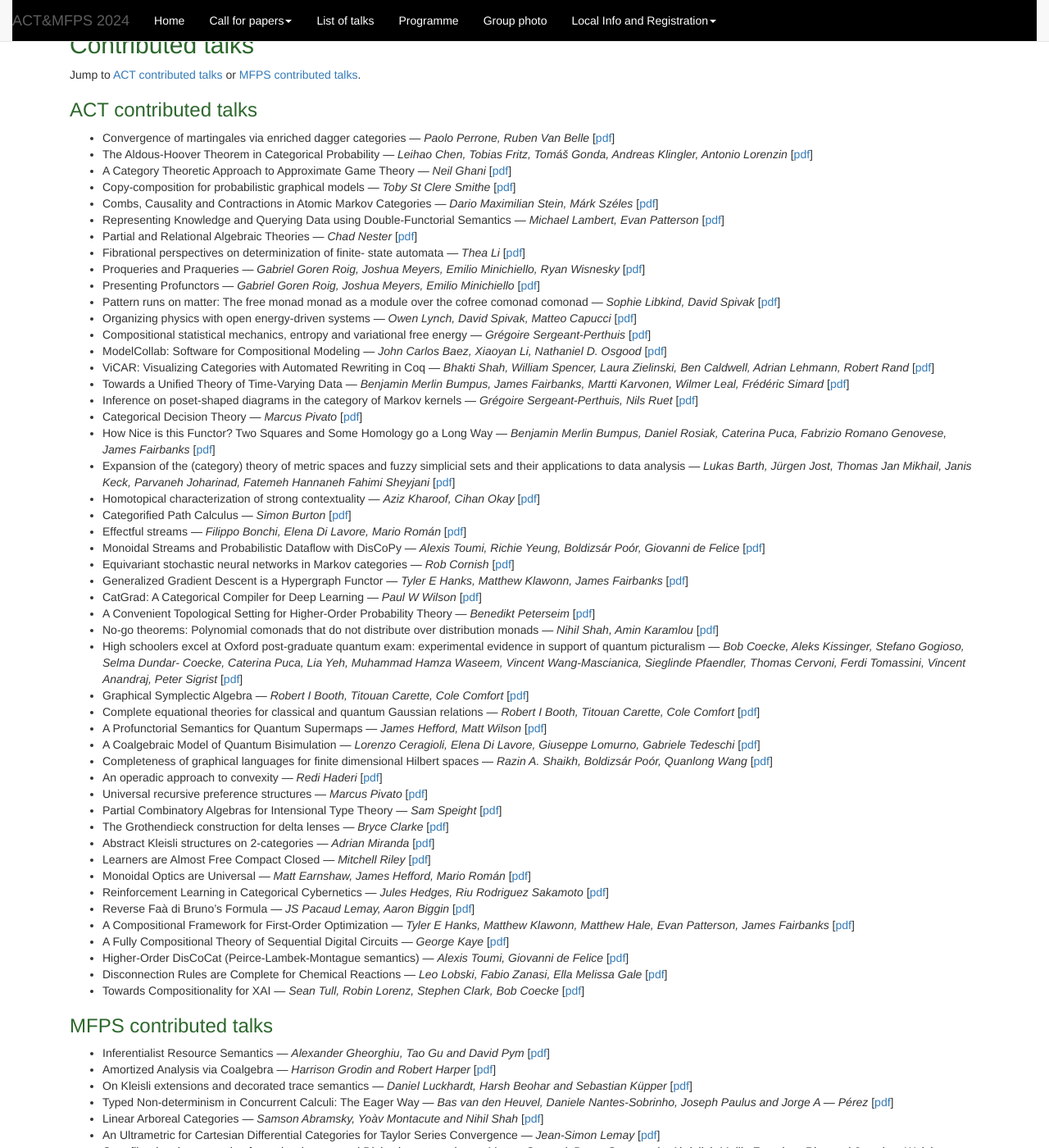
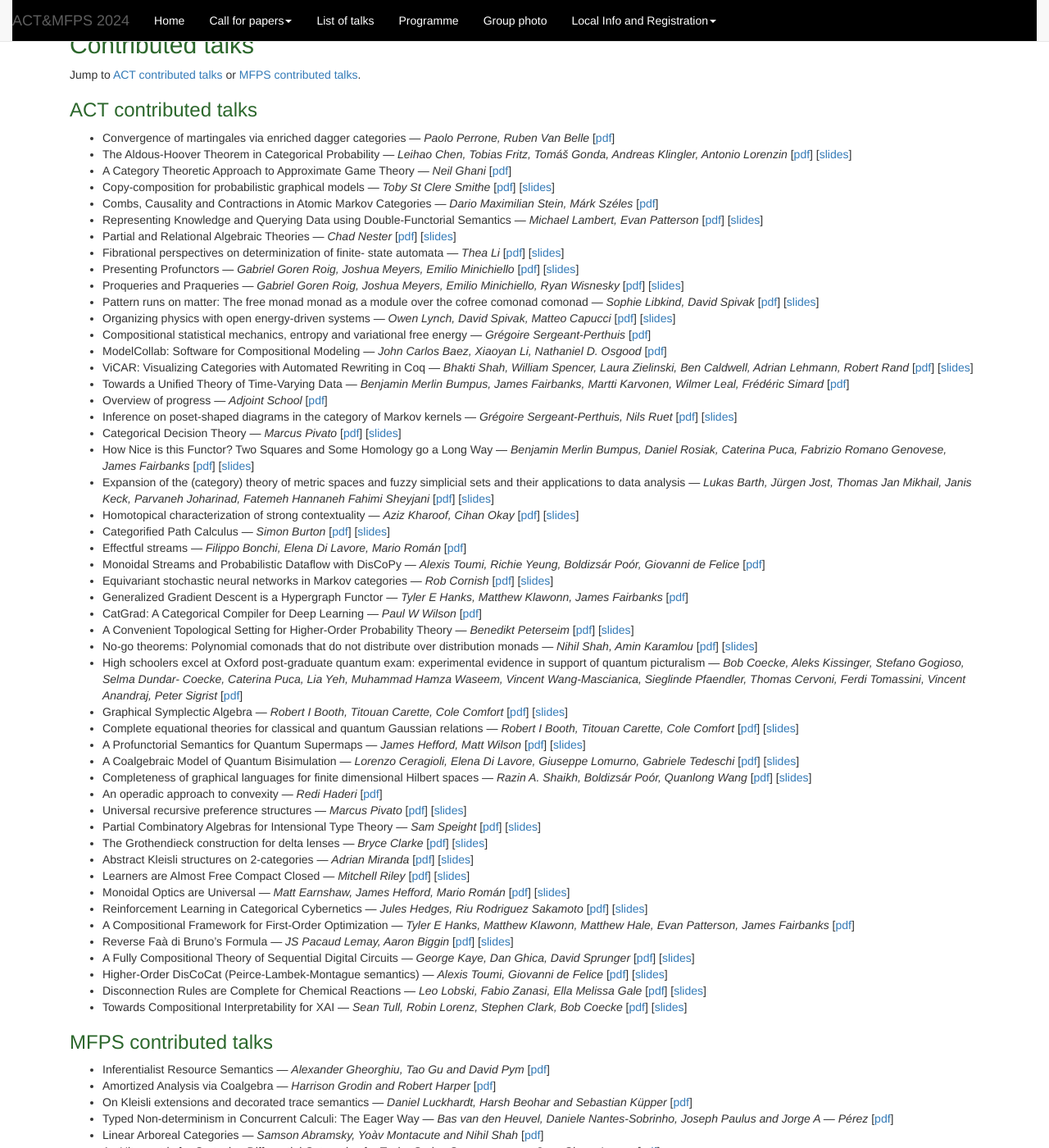
Before and after one commit to oxford24/oxford24.github.io, a Jekyll site: the page built from all-talks.md, in a window 1280 px wide and 1400 px high, scrolled down 819 px. Shown: the whole window at 82% size. Built offline with Jekyll 4.4.1, drawn with Linux system fonts in a browser that asks for light colours.

Commit message:
Update all-talks.md

```diff
--- a/all-talks.md
+++ b/all-talks.md
@@ -94,55 +94,55 @@ Jump to [ACT contributed talks](#act-contributed-talks) or [MFPS contributed tal
 ### ACT contributed talks
 
 * Convergence of martingales via enriched dagger categories &mdash; <i>Paolo Perrone, Ruben Van Belle</i> [<a href='https://oxford24.github.io/assets/act-papers/27_convergence_of_martingales_via.pdf'>pdf</a>]
-* The Aldous-Hoover Theorem in Categorical Probability &mdash; <i>Leihao Chen, Tobias Fritz, Tomáš Gonda, Andreas Klingler, Antonio Lorenzin</i> [<a href='https://oxford24.github.io/assets/act-papers/34_the_aldous_hoover_theorem_in_c.pdf'>pdf</a>]
+* The Aldous-Hoover Theorem in Categorical Probability &mdash; <i>Leihao Chen, Tobias Fritz, Tomáš Gonda, Andreas Klingler, Antonio Lorenzin</i> [<a href='https://oxford24.github.io/assets/act-papers/34_the_aldous_hoover_theorem_in_c.pdf'>pdf</a>] [<a href='https://oxford24.github.io/slides/34_the_aldous_hoover_theorem.pdf'>slides</a>]
 * A Category Theoretic Approach to Approximate Game Theory &mdash; <i>Neil Ghani</i> [<a href='https://oxford24.github.io/assets/act-papers/62_a_category_theoretic_approach_.pdf'>pdf</a>]
-* Copy-composition for probabilistic graphical models &mdash; <i>Toby St Clere Smithe</i> [<a href='https://oxford24.github.io/assets/act-papers/35_copy_composition_for_probabili.pdf'>pdf</a>]
+* Copy-composition for probabilistic graphical models &mdash; <i>Toby St Clere Smithe</i> [<a href='https://oxford24.github.io/assets/act-papers/35_copy_composition_for_probabili.pdf'>pdf</a>] [<a href='https://oxford24.github.io/slides/slides.pdf'>slides</a>]
 * Combs, Causality and Contractions in Atomic Markov Categories &mdash; <i>Dario Maximilian Stein, Márk Széles</i> [<a href='https://oxford24.github.io/assets/act-papers/47_combs_causality_and_contractio.pdf'>pdf</a>]
-* Representing Knowledge and Querying Data using Double-Functorial Semantics &mdash; <i>Michael Lambert, Evan Patterson</i> [<a href='https://oxford24.github.io/assets/act-papers/22_representing_knowledge_and_que.pdf'>pdf</a>]
-* Partial and Relational Algebraic Theories &mdash; <i>Chad Nester</i> [<a href='https://oxford24.github.io/assets/act-papers/26_partial_and_relational_algebra.pdf'>pdf</a>]
-* Fibrational perspectives on determinization of finite- state automata &mdash; <i>Thea Li</i> [<a href='https://oxford24.github.io/assets/act-papers/36_fibrational_perspectives_on_de.pdf'>pdf</a>]
-* Proqueries and Praqueries &mdash; <i>Gabriel Goren Roig, Joshua Meyers, Emilio Minichiello, Ryan Wisnesky</i> [<a href='https://oxford24.github.io/assets/act-papers/42_proqueries_and_praqueries.pdf'>pdf</a>]
-* Presenting Profunctors &mdash; <i>Gabriel Goren Roig, Joshua Meyers, Emilio Minichiello</i> [<a href='https://oxford24.github.io/assets/act-papers/38_presenting_profunctors.pdf'>pdf</a>]
-* Pattern runs on matter: The free monad monad as a module over the cofree comonad comonad &mdash; <i>Sophie Libkind, David Spivak</i> [<a href='https://oxford24.github.io/assets/act-papers/63_pattern_runs_on_matter_the_fre.pdf'>pdf</a>]
-* Organizing physics with open energy-driven systems &mdash; <i>Owen Lynch, David Spivak, Matteo Capucci</i> [<a href='https://oxford24.github.io/assets/act-papers/57_organizing_physics_with_open_e.pdf'>pdf</a>]
+* Representing Knowledge and Querying Data using Double-Functorial Semantics &mdash; <i>Michael Lambert, Evan Patterson</i> [<a href='https://oxford24.github.io/assets/act-papers/22_representing_knowledge_and_que.pdf'>pdf</a>] [<a href='https://oxford24.github.io/slides/ACT2024_Presentation.pdf'>slides</a>]
+* Partial and Relational Algebraic Theories &mdash; <i>Chad Nester</i> [<a href='https://oxford24.github.io/assets/act-papers/26_partial_and_relational_algebra.pdf'>pdf</a>] [<a href='https://oxford24.github.io/slides/26.pdf'>slides</a>]
+* Fibrational perspectives on determinization of finite- state automata &mdash; <i>Thea Li</i> [<a href='https://oxford24.github.io/assets/act-papers/36_fibrational_perspectives_on_de.pdf'>pdf</a>] [<a href='https://oxford24.github.io/slides/36.pdf'>slides</a>]
+* Presenting Profunctors &mdash; <i>Gabriel Goren Roig, Joshua Meyers, Emilio Minichiello</i> [<a href='https://oxford24.github.io/assets/act-papers/38_presenting_profunctors.pdf'>pdf</a>] [<a href='https://oxford24.github.io/slides/Goren Roig - Presenting Profunctors.pdf'>slides</a>]
+* Proqueries and Praqueries &mdash; <i>Gabriel Goren Roig, Joshua Meyers, Emilio Minichiello, Ryan Wisnesky</i> [<a href='https://oxford24.github.io/assets/act-papers/42_proqueries_and_praqueries.pdf'>pdf</a>] [<a href='https://oxford24.github.io/slides/ACT Pres Proqueries and Praqueries (5).pdf'>slides</a>]
+* Pattern runs on matter: The free monad monad as a module over the cofree comonad comonad &mdash; <i>Sophie Libkind, David Spivak</i> [<a href='https://oxford24.github.io/assets/act-papers/63_pattern_runs_on_matter_the_fre.pdf'>pdf</a>] [<a href='https://oxford24.github.io/slides/ACT2024-2.pdf'>slides</a>]
+* Organizing physics with open energy-driven systems &mdash; <i>Owen Lynch, David Spivak, Matteo Capucci</i> [<a href='https://oxford24.github.io/assets/act-papers/57_organizing_physics_with_open_e.pdf'>pdf</a>] [<a href='https://oxford24.github.io/slides/ACT Organizing Physics.pdf'>slides</a>]
 * Compositional statistical mechanics, entropy and variational free energy &mdash; <i>Grégoire Sergeant-Perthuis</i> [<a href='https://oxford24.github.io/assets/act-papers/14_compositional_statistical_mech.pdf'>pdf</a>]
 * ModelCollab: Software for Compositional Modeling &mdash; <i>John Carlos Baez, Xiaoyan Li, Nathaniel D. Osgood</i> [<a href='https://oxford24.github.io/assets/act-papers/60_modelcollab_software_for_compo.pdf'>pdf</a>]
-* ViCAR: Visualizing Categories with Automated Rewriting in Coq &mdash; <i>Bhakti Shah, William Spencer, Laura Zielinski, Ben Caldwell, Adrian Lehmann, Robert Rand</i> [<a href='https://oxford24.github.io/assets/act-papers/55_vicar_visualizing_categories_w.pdf'>pdf</a>]
+* ViCAR: Visualizing Categories with Automated Rewriting in Coq &mdash; <i>Bhakti Shah, William Spencer, Laura Zielinski, Ben Caldwell, Adrian Lehmann, Robert Rand</i> [<a href='https://oxford24.github.io/assets/act-papers/55_vicar_visualizing_categories_w.pdf'>pdf</a>] [<a href='https://oxford24.github.io/slides/ViCAR Presentation Slides.pdf'>slides</a>]
 * Towards a Unified Theory of Time-Varying Data &mdash; <i>Benjamin Merlin Bumpus, James Fairbanks, Martti Karvonen, Wilmer Leal, Frédéric Simard</i> [<a href='https://oxford24.github.io/assets/act-papers/67_towards_a_unified_theory_of_ti.pdf'>pdf</a>]
-* Inference on poset-shaped diagrams in the category of Markov kernels &mdash; <i>Grégoire Sergeant-Perthuis, Nils Ruet</i> [<a href='https://oxford24.github.io/assets/act-papers/17_inference_on_poset_shaped_diag.pdf'>pdf</a>]
-* Categorical Decision Theory &mdash; <i>Marcus Pivato</i> [<a href='https://oxford24.github.io/assets/act-papers/12_categorical_decision_theory.pdf'>pdf</a>]
-* How Nice is this Functor? Two Squares and Some Homology go a Long Way &mdash; <i>Benjamin Merlin Bumpus, Daniel Rosiak, Caterina Puca, Fabrizio Romano Genovese, James Fairbanks</i> [<a href='https://oxford24.github.io/assets/act-papers/20_how_nice_is_this_functor_two_s.pdf'>pdf</a>]
-* Expansion of the (category) theory of metric spaces and fuzzy simplicial sets and their applications to data analysis &mdash; <i>Lukas Barth, Jürgen Jost, Thomas Jan Mikhail, Janis Keck, Parvaneh Joharinad, Fatemeh Hannaneh Fahimi Sheyjani</i> [<a href='https://oxford24.github.io/assets/act-papers/54_talk_proposal_expansion_of_the.pdf'>pdf</a>]
-* Homotopical characterization of strong contextuality &mdash; <i>Aziz Kharoof, Cihan Okay</i> [<a href='https://oxford24.github.io/assets/act-papers/77_homotopical_characterization_o-2.pdf'>pdf</a>]
-* Categorified Path Calculus &mdash; <i>Simon Burton</i> [<a href='https://oxford24.github.io/assets/act-papers/64_categorified_path_calculus.pdf'>pdf</a>]
+* Overview of progress &mdash; <i>Adjoint School</i> [<a href=''>pdf</a>]
+* Inference on poset-shaped diagrams in the category of Markov kernels &mdash; <i>Grégoire Sergeant-Perthuis, Nils Ruet</i> [<a href='https://oxford24.github.io/assets/act-papers/17_inference_on_poset_shaped_diag.pdf'>pdf</a>] [<a href='https://oxford24.github.io/slides/Presentation_ACT_2_Sergeant-Perthuis.pdf'>slides</a>]
+* Categorical Decision Theory &mdash; <i>Marcus Pivato</i> [<a href='https://oxford24.github.io/assets/act-papers/12_categorical_decision_theory.pdf'>pdf</a>] [<a href='https://oxford24.github.io/slides/12-slides-categorical-decision-theory.pdf'>slides</a>]
+* How Nice is this Functor? Two Squares and Some Homology go a Long Way &mdash; <i>Benjamin Merlin Bumpus, Daniel Rosiak, Caterina Puca, Fabrizio Romano Genovese, James Fairbanks</i> [<a href='https://oxford24.github.io/assets/act-papers/20_how_nice_is_this_functor_two_s.pdf'>pdf</a>] [<a href='https://oxford24.github.io/slides/Paper20RosiakHowNiceisThisFunctor(ACT2024).pdf'>slides</a>]
+* Expansion of the (category) theory of metric spaces and fuzzy simplicial sets and their applications to data analysis &mdash; <i>Lukas Barth, Jürgen Jost, Thomas Jan Mikhail, Janis Keck, Parvaneh Joharinad, Fatemeh Hannaneh Fahimi Sheyjani</i> [<a href='https://oxford24.github.io/assets/act-papers/54_talk_proposal_expansion_of_the.pdf'>pdf</a>] [<a href='https://oxford24.github.io/slides/isumap.pdf'>slides</a>]
+* Homotopical characterization of strong contextuality &mdash; <i>Aziz Kharoof, Cihan Okay</i> [<a href='https://oxford24.github.io/assets/act-papers/77_homotopical_characterization_o-2.pdf'>pdf</a>] [<a href='https://oxford24.github.io/slides/ACT talk.pdf'>slides</a>]
+* Categorified Path Calculus &mdash; <i>Simon Burton</i> [<a href='https://oxford24.github.io/assets/act-papers/64_categorified_path_calculus.pdf'>pdf</a>] [<a href='https://oxford24.github.io/slides/Burton_64.pdf'>slides</a>]
 * Effectful streams &mdash; <i>Filippo Bonchi, Elena Di Lavore, Mario Román</i> [<a href='https://oxford24.github.io/assets/act-papers/13_effectful_streams.pdf'>pdf</a>]
 * Monoidal Streams and Probabilistic Dataflow with DisCoPy &mdash; <i>Alexis Toumi, Richie Yeung, Boldizsár Poór, Giovanni de Felice</i> [<a href='https://oxford24.github.io/assets/act-papers/46_monoidal_streams_and_probabili.pdf'>pdf</a>]
-* Equivariant stochastic neural networks in Markov categories &mdash; <i>Rob Cornish</i> [<a href='https://oxford24.github.io/assets/act-papers/52_equivariant_stochastic_neural_.pdf'>pdf</a>]
+* Equivariant stochastic neural networks in Markov categories &mdash; <i>Rob Cornish</i> [<a href='https://oxford24.github.io/assets/act-papers/52_equivariant_stochastic_neural_.pdf'>pdf</a>] [<a href='https://oxford24.github.io/slides/52.pdf'>slides</a>]
 * Generalized Gradient Descent is a Hypergraph Functor &mdash; <i>Tyler E Hanks, Matthew Klawonn, James Fairbanks</i> [<a href='https://oxford24.github.io/assets/act-papers/41_generalized_gradient_descent_i.pdf'>pdf</a>]
 * CatGrad: A Categorical Compiler for Deep Learning &mdash; <i>Paul W Wilson</i> [<a href='https://oxford24.github.io/assets/act-papers/65__textsc_catgrad_a_categorical_.pdf'>pdf</a>]
-* A Convenient Topological Setting for Higher-Order Probability Theory &mdash; <i>Benedikt Peterseim</i> [<a href='https://oxford24.github.io/assets/act-papers/07_a_convenient_topological_setti.pdf'>pdf</a>]
-* No-go theorems: Polynomial comonads that do not distribute over distribution monads &mdash; <i>Nihil Shah, Amin Karamlou</i> [<a href='https://oxford24.github.io/assets/act-papers/37_no_go_theorems_polynomial_como.pdf'>pdf</a>]
+* A Convenient Topological Setting for Higher-Order Probability Theory &mdash; <i>Benedikt Peterseim</i> [<a href='https://oxford24.github.io/assets/act-papers/7_a_convenient_topological_setti.pdf'>pdf</a>] [<a href='https://oxford24.github.io/slides/act_benedikt_peterseim.pdf'>slides</a>]
+* No-go theorems: Polynomial comonads that do not distribute over distribution monads &mdash; <i>Nihil Shah, Amin Karamlou</i> [<a href='https://oxford24.github.io/assets/act-papers/37_no_go_theorems_polynomial_como.pdf'>pdf</a>] [<a href='https://oxford24.github.io/slides/ACT.pdf'>slides</a>]
 * High schoolers excel at Oxford post-graduate quantum exam: experimental evidence in support of quantum picturalism &mdash; <i>Bob Coecke, Aleks Kissinger, Stefano Gogioso, Selma Dundar- Coecke, Caterina Puca, Lia Yeh, Muhammad Hamza Waseem, Vincent Wang-Mascianica, Sieglinde Pfaendler, Thomas Cervoni, Ferdi Tomassini, Vincent Anandraj, Peter Sigrist</i> [<a href='https://oxford24.github.io/assets/act-papers/49_high_schoolers_excel_at_oxford.pdf'>pdf</a>]
-* Graphical Symplectic Algebra &mdash; <i>Robert I Booth, Titouan Carette, Cole Comfort</i> [<a href='https://oxford24.github.io/assets/act-papers/28_extended_abstract_graphical_sy.pdf'>pdf</a>]
-* Complete equational theories for classical and quantum Gaussian relations &mdash; <i>Robert I Booth, Titouan Carette, Cole Comfort</i> [<a href='https://oxford24.github.io/assets/act-papers/29_extended_abstract_complete_equ.pdf'>pdf</a>]
-* A Profunctorial Semantics for Quantum Supermaps &mdash; <i>James Hefford, Matt Wilson</i> [<a href='https://oxford24.github.io/assets/act-papers/18_a_profunctorial_semantics_for_.pdf'>pdf</a>]
-* A Coalgebraic Model of Quantum Bisimulation &mdash; <i>Lorenzo Ceragioli, Elena Di Lavore, Giuseppe Lomurno, Gabriele Tedeschi</i> [<a href='https://oxford24.github.io/assets/act-papers/78_a_coalgebraic_model_of_quantum.pdf'>pdf</a>]
-* Completeness of graphical languages for finite dimensional Hilbert spaces &mdash; <i>Razin A. Shaikh, Boldizsár Poór, Quanlong Wang</i> [<a href='https://oxford24.github.io/assets/act-papers/71_completeness_of_graphical_lang.pdf'>pdf</a>]
+* Graphical Symplectic Algebra &mdash; <i>Robert I Booth, Titouan Carette, Cole Comfort</i> [<a href='https://oxford24.github.io/assets/act-papers/28_extended_abstract_graphical_sy.pdf'>pdf</a>] [<a href='https://oxford24.github.io/slides/cole_comfort_28.pdf'>slides</a>]
+* Complete equational theories for classical and quantum Gaussian relations &mdash; <i>Robert I Booth, Titouan Carette, Cole Comfort</i> [<a href='https://oxford24.github.io/assets/act-papers/29_extended_abstract_complete_equ.pdf'>pdf</a>] [<a href='https://oxford24.github.io/slides/cole_comfort_29.pdf'>slides</a>]
+* A Profunctorial Semantics for Quantum Supermaps &mdash; <i>James Hefford, Matt Wilson</i> [<a href='https://oxford24.github.io/assets/act-papers/18_a_profunctorial_semantics_for_.pdf'>pdf</a>] [<a href='https://oxford24.github.io/slides/presentation.pdf'>slides</a>]
+* A Coalgebraic Model of Quantum Bisimulation &mdash; <i>Lorenzo Ceragioli, Elena Di Lavore, Giuseppe Lomurno, Gabriele Tedeschi</i> [<a href='https://oxford24.github.io/assets/act-papers/78_a_coalgebraic_model_of_quantum.pdf'>pdf</a>] [<a href='https://oxford24.github.io/slides/presentazione.pdf'>slides</a>]
+* Completeness of graphical languages for finite dimensional Hilbert spaces &mdash; <i>Razin A. Shaikh, Boldizsár Poór, Quanlong Wang</i> [<a href='https://oxford24.github.io/assets/act-papers/71_completeness_of_graphical_lang.pdf'>pdf</a>] [<a href='https://oxford24.github.io/slides/presentaiton.pdf'>slides</a>]
 * An operadic approach to convexity &mdash; <i>Redi Haderi</i> [<a href='https://oxford24.github.io/assets/act-papers/15_an_operadic_approach_to_convex.pdf'>pdf</a>]
-* Universal recursive preference structures &mdash; <i>Marcus Pivato</i> [<a href='https://oxford24.github.io/assets/act-papers/10_universal_recursive_preference-1.pdf'>pdf</a>]
-* Partial Combinatory Algebras for Intensional Type Theory &mdash; <i>Sam Speight</i> [<a href='https://oxford24.github.io/assets/act-papers/04_partial_combinatory_algebras_f.pdf'>pdf</a>]
-* The Grothendieck construction for delta lenses &mdash; <i>Bryce Clarke</i> [<a href='https://oxford24.github.io/assets/act-papers/40_the_grothendieck_construction_.pdf'>pdf</a>]
-* Abstract Kleisli structures on 2-categories &mdash; <i>Adrian Miranda</i> [<a href='https://oxford24.github.io/assets/act-papers/16_abstract_kleisli_structures_on.pdf'>pdf</a>]
-* Learners are Almost Free Compact Closed &mdash; <i>Mitchell Riley</i> [<a href='https://oxford24.github.io/assets/act-papers/39_learners_are_almost_free_compa.pdf'>pdf</a>]
-* Monoidal Optics are Universal &mdash; <i>Matt Earnshaw, James Hefford, Mario Román</i> [<a href='https://oxford24.github.io/assets/act-papers/11_monoidal_optics_are_universal-1.pdf'>pdf</a>]
-* Reinforcement Learning in Categorical Cybernetics &mdash; <i>Jules Hedges, Riu Rodriguez Sakamoto</i> [<a href='https://oxford24.github.io/assets/act-papers/19_reinforcement_learning_in_cate.pdf'>pdf</a>]
-* Reverse Faà di Bruno's Formula &mdash; <i>JS Pacaud Lemay, Aaron Biggin</i> [<a href='https://oxford24.github.io/assets/act-papers/01_reverse_fa_di_bruno_s_formula-2.pdf'>pdf</a>]
+* Universal recursive preference structures &mdash; <i>Marcus Pivato</i> [<a href='https://oxford24.github.io/assets/act-papers/10_universal_recursive_preference.pdf'>pdf</a>] [<a href='https://oxford24.github.io/slides/10-slides-universal-recursive-preference-structures.pdf'>slides</a>]
+* Partial Combinatory Algebras for Intensional Type Theory &mdash; <i>Sam Speight</i> [<a href='https://oxford24.github.io/assets/act-papers/4_partial_combinatory_algebras_f.pdf'>pdf</a>] [<a href='https://oxford24.github.io/slides/speight-pcas-for-itt.pdf'>slides</a>]
+* The Grothendieck construction for delta lenses &mdash; <i>Bryce Clarke</i> [<a href='https://oxford24.github.io/assets/act-papers/40_the_grothendieck_construction_.pdf'>pdf</a>] [<a href='https://oxford24.github.io/slides/2024-06-ACT2024.pdf'>slides</a>]
+* Abstract Kleisli structures on 2-categories &mdash; <i>Adrian Miranda</i> [<a href='https://oxford24.github.io/assets/act-papers/16_abstract_kleisli_structures_on.pdf'>pdf</a>] [<a href='https://oxford24.github.io/slides/Abstract Kleisli Structures on 2-Categories_240616_143659 (2).pdf'>slides</a>]
+* Learners are Almost Free Compact Closed &mdash; <i>Mitchell Riley</i> [<a href='https://oxford24.github.io/assets/act-papers/39_learners_are_almost_free_compa.pdf'>pdf</a>] [<a href='https://oxford24.github.io/slides/39.pdf'>slides</a>]
+* Monoidal Optics are Universal &mdash; <i>Matt Earnshaw, James Hefford, Mario Román</i> [<a href='https://oxford24.github.io/assets/act-papers/11_monoidal_optics_are_universal-1.pdf'>pdf</a>] [<a href='https://oxford24.github.io/slides/monoidal-optics.pdf'>slides</a>]
+* Reinforcement Learning in Categorical Cybernetics &mdash; <i>Jules Hedges, Riu Rodriguez Sakamoto</i> [<a href='https://oxford24.github.io/assets/act-papers/19_reinforcement_learning_in_cate.pdf'>pdf</a>] [<a href='https://oxford24.github.io/slides/19_slides_handout.pdf'>slides</a>]
 * A Compositional Framework for First-Order Optimization &mdash; <i>Tyler E Hanks, Matthew Klawonn, Matthew Hale, Evan Patterson, James Fairbanks</i> [<a href='https://oxford24.github.io/assets/act-papers/56_a_compositional_framework_for_.pdf'>pdf</a>]
-* A Fully Compositional Theory of Sequential Digital Circuits &mdash; <i>George Kaye</i> [<a href='https://oxford24.github.io/assets/act-papers/09_a_fully_compositional_theory_o.pdf'>pdf</a>]
-* Higher-Order DisCoCat (Peirce-Lambek-Montague semantics) &mdash; <i>Alexis Toumi, Giovanni de Felice</i> [<a href='https://oxford24.github.io/assets/act-papers/45_higher_order_discocat_peirce_l.pdf'>pdf</a>]
-* Disconnection Rules are Complete for Chemical Reactions &mdash; <i>Leo Lobski, Fabio Zanasi, Ella Melissa Gale</i> [<a href='https://oxford24.github.io/assets/act-papers/44_disconnection_rules_are_comple.pdf'>pdf</a>]
-* Towards Compositionality for XAI &mdash; <i>Sean Tull, Robin Lorenz, Stephen Clark, Bob Coecke</i> [<a href='https://oxford24.github.io/assets/act-papers/31_towards_compositional_interpre.pdf'>pdf</a>]
-
+* Reverse Faà di Bruno's Formula &mdash; <i>JS Pacaud Lemay, Aaron Biggin</i> [<a href='https://oxford24.github.io/assets/act-papers/01_reverse_fa_di_bruno_s_formula-2.pdf'>pdf</a>] [<a href='https://oxford24.github.io/slides/ACT2024.pdf'>slides</a>]
+* A Fully Compositional Theory of Sequential Digital Circuits &mdash; <i>George Kaye, Dan Ghica, David Sprunger</i> [<a href='https://oxford24.github.io/assets/act-papers/09_a_fully_compositional_theory_o.pdf'>pdf</a>] [<a href='https://oxford24.github.io/slides/09-act-kaye.pdf'>slides</a>]
+* Higher-Order DisCoCat (Peirce-Lambek-Montague semantics) &mdash; <i>Alexis Toumi, Giovanni de Felice</i> [<a href='https://oxford24.github.io/assets/act-papers/45_higher_order_discocat_peirce_l.pdf'>pdf</a>] [<a href='https://oxford24.github.io/slides/higher-order-discocat.html.pdf'>slides</a>]
+* Disconnection Rules are Complete for Chemical Reactions &mdash; <i>Leo Lobski, Fabio Zanasi, Ella Melissa Gale</i> [<a href='https://oxford24.github.io/assets/act-papers/44_disconnection_rules_are_comple.pdf'>pdf</a>] [<a href='https://oxford24.github.io/slides/act24-pres.pdf'>slides</a>]
+* Towards Compositional Interpretability for XAI &mdash; <i>Sean Tull, Robin Lorenz, Stephen Clark, Bob Coecke</i> [<a href='https://oxford24.github.io/assets/act-papers/31_towards_compositional_interpre.pdf'>pdf</a>] [<a href='https://oxford24.github.io/slides/Sean Tull - Towards CI for XAI .pdf'>slides</a>]
 
 ### MFPS contributed talks
 
```
